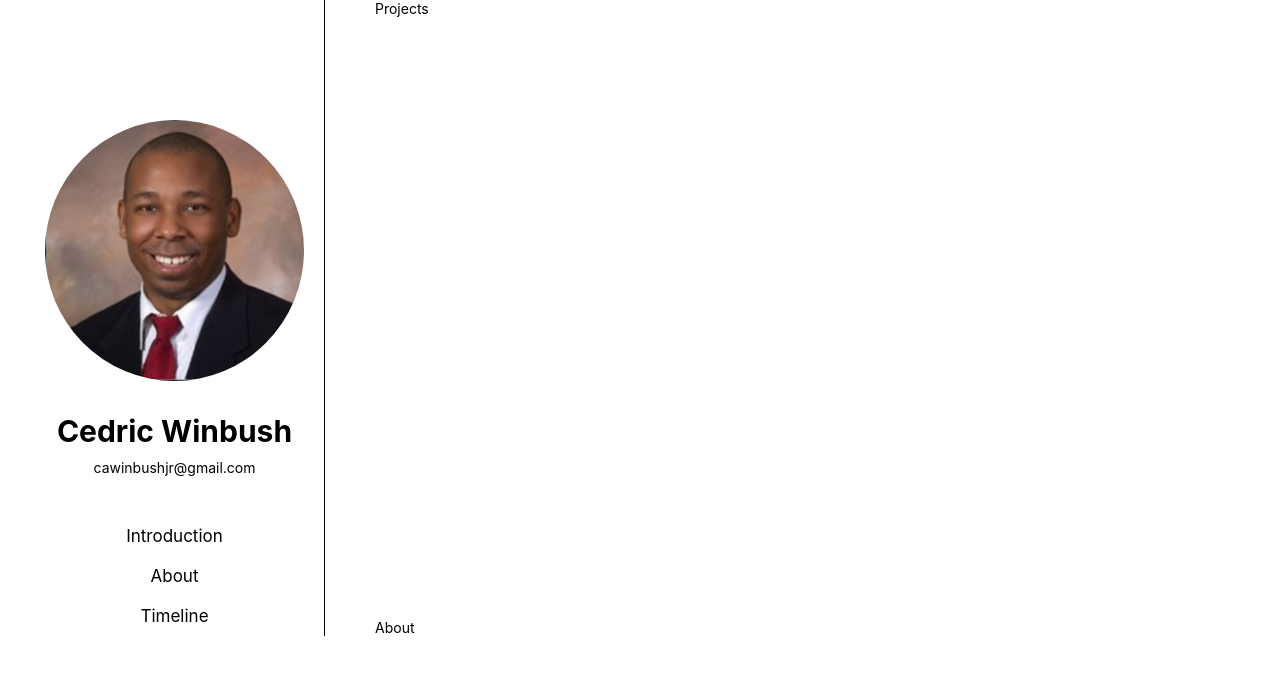
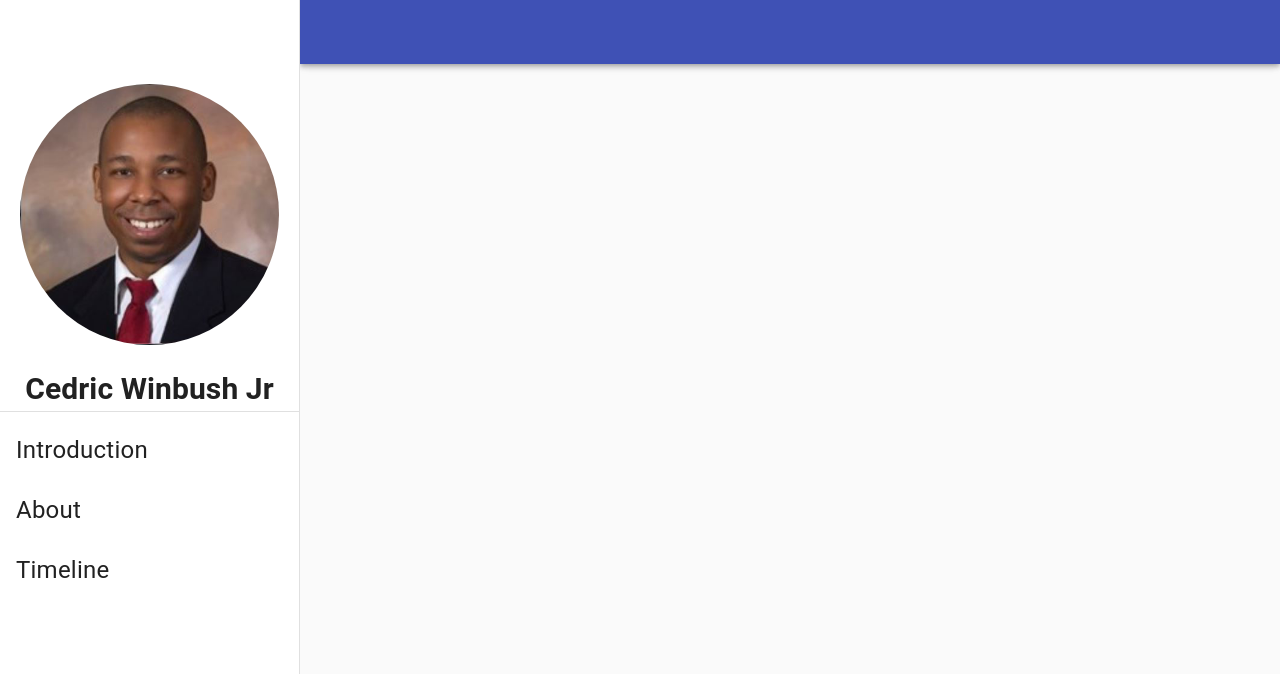
Before and after one commit to caw442000/cedric-react-portfolio, a React (Create React App) app: page / in a window 1280 px wide. Shown: the top 674 px of the page. Built offline with nearby package versions, Linux system fonts and the light colour scheme.

Commit message:
adds Material UI and adjusts font of left nav

```diff
--- a/package.json
+++ b/package.json
@@ -3,9 +3,12 @@
   "version": "0.1.0",
   "private": true,
   "dependencies": {
+    "@material-ui/core": "^4.11.0",
+    "@material-ui/icons": "^4.9.1",
     "@testing-library/jest-dom": "^4.2.4",
     "@testing-library/react": "^9.3.2",
     "@testing-library/user-event": "^7.1.2",
+    "prop-types": "^15.7.2",
     "react": "^16.13.1",
     "react-dom": "^16.13.1",
     "react-scripts": "3.4.1"
--- a/src/App.css
+++ b/src/App.css
@@ -29,17 +29,19 @@
   justify-content: space-between;
   max-width: 100%;
   width: 600px;
+  border-left: 1px solid black;
 }
 
 .App-Sidebar {
   width: 300px;
-  border-right: 1px solid black;
+
 }
 
 .Sidebar {
   display: flex;
   flex-direction: column;
   margin-top: 10rem;
+  max-width: 300px;
 }
 
 .Sidebar nav {
@@ -56,6 +58,9 @@
   font-size: 1.7rem;
 }
 
+.sidebar-subitem-text {
+  font-size: 2.8rem;
+}
 
 
 
--- a/src/components/sidebar.js
+++ b/src/components/sidebar.js
@@ -1,22 +1,212 @@
-import React from "react";
 import cedric from "../assets/images/cedric.png";
 
+// const Sidebar = (props) => {
+//   return (
+//     <div className="Sidebar">
+//       <div className="Profile-Image-Wrap">
+//         <img className = "Profile-Image" src={cedric} alt="Cedric Profile Picture" />
+//       </div>
+
+//       <h1>Cedric Winbush</h1>
+//       <p>cawinbushjr@gmail.com</p>
+//       <nav>
+//         <nav-item>Introduction</nav-item>
+//         <nav-item>About</nav-item>
+//         <nav-item>Timeline</nav-item>
+//       </nav>
+//     </div>
+//   );
+// };
+
+import React from "react";
+import PropTypes from "prop-types";
+import AppBar from "@material-ui/core/AppBar";
+import CssBaseline from "@material-ui/core/CssBaseline";
+import Divider from "@material-ui/core/Divider";
+import Drawer from "@material-ui/core/Drawer";
+import Hidden from "@material-ui/core/Hidden";
+import IconButton from "@material-ui/core/IconButton";
+import InboxIcon from "@material-ui/icons/MoveToInbox";
+import List from "@material-ui/core/List";
+import ListItem from "@material-ui/core/ListItem";
+import ListItemIcon from "@material-ui/core/ListItemIcon";
+import ListItemText from "@material-ui/core/ListItemText";
+import MailIcon from "@material-ui/icons/Mail";
+import EmailIcon from "@material-ui/icons/Email";
+import MenuIcon from "@material-ui/icons/Menu";
+import Toolbar from "@material-ui/core/Toolbar";
+import Typography from "@material-ui/core/Typography";
+import { makeStyles, useTheme } from "@material-ui/core/styles";
+
+const drawerWidth = 300;
+
+const useStyles = makeStyles((theme) => ({
+  root: {
+    display: "flex",
+  },
+  listItemText:{
+    fontSize:'2.4rem',//Insert your required size
+  },
+  drawer: {
+    [theme.breakpoints.up("sm")]: {
+      width: drawerWidth,
+      flexShrink: 0,
+    },
+  },
+  appBar: {
+    [theme.breakpoints.up("sm")]: {
+      width: `calc(100% - ${drawerWidth}px)`,
+      marginLeft: drawerWidth,
+    },
+  },
+  menuButton: {
+    marginRight: theme.spacing(2),
+    [theme.breakpoints.up("sm")]: {
+      display: "none",
+    },
+  },
+  // necessary for content to be below app bar
+  toolbar: theme.mixins.toolbar,
+  drawerPaper: {
+    width: drawerWidth,
+  },
+  content: {
+    flexGrow: 1,
+    padding: theme.spacing(3),
+  },
+
+
+}));
+
+const styles = theme => ({
+
+});
+
 const Sidebar = (props) => {
+  const { window } = props;
+  const classes = useStyles();
+  const theme = useTheme();
+  const [mobileOpen, setMobileOpen] = React.useState(false);
+
+  const handleDrawerToggle = () => {
+    setMobileOpen(!mobileOpen);
+  };
+
+  const drawer = (
+    <div>
+      <div className={classes.toolbar} />
+      <div className="Profile-Image-Wrap">
+        <img
+          className="Profile-Image"
+          src={cedric}
+          alt="Cedric Profile Picture"
+        />
+      </div>
+      <h1>Cedric Winbush Jr</h1>
+      <Divider />
+      <List>
+        {["Introduction", "About", "Timeline"].map((text, index) => (
+          <ListItem className={classes.navLinkBar} alignItems = 'center' button key={text}>
+            {/* <ListItemIcon>
+              {index % 2 === 0 ? <InboxIcon /> : <EmailIcon />}
+            </ListItemIcon> */}
+            <ListItemText classes={{primary:classes.listItemText}}primary={text}/>
+
+          </ListItem>
+        ))}
+      </List>
+    </div>
+  );
+
+  const container =
+    window !== undefined ? () => window().document.body : undefined;
+
   return (
-    <div className="Sidebar">
-      <div className="Profile-Image-Wrap">
-        <img className = "Profile-Image" src={cedric} alt="Cedric Profile Picture" />
-      </div>
-
-      <h1>Cedric Winbush</h1>
-      <p>cawinbushjr@gmail.com</p>
-      <nav>
-        <nav-item>Introduction</nav-item>
-        <nav-item>About</nav-item>
-        <nav-item>Timeline</nav-item>
+    <div className={classes.root}>
+      <CssBaseline />
+      <AppBar position="fixed" className={classes.appBar}>
+        <Toolbar>
+          <IconButton
+            color="inherit"
+            aria-label="open drawer"
+            edge="start"
+            onClick={handleDrawerToggle}
+            className={classes.menuButton}
+          >
+            <MenuIcon />
+          </IconButton>
+          {/* <Typography variant="h2" noWrap>
+            Cedric Winbush Jr Portfolio
+          </Typography> */}
+        </Toolbar>
+      </AppBar>
+      <nav className={classes.drawer} aria-label="mailbox folders">
+        {/* The implementation can be swapped with js to avoid SEO duplication of links. */}
+        <Hidden smUp implementation="css">
+          <Drawer
+            container={container}
+            variant="temporary"
+            anchor={theme.direction === "rtl" ? "right" : "left"}
+            open={mobileOpen}
+            onClose={handleDrawerToggle}
+            classes={{
+              paper: classes.drawerPaper,
+            }}
+            ModalProps={{
+              keepMounted: true, // Better open performance on mobile.
+            }}
+          >
+            {drawer}
+          </Drawer>
+        </Hidden>
+        <Hidden xsDown implementation="css">
+          <Drawer
+            classes={{
+              paper: classes.drawerPaper,
+            }}
+            variant="permanent"
+            open
+          >
+            {drawer}
+          </Drawer>
+        </Hidden>
       </nav>
+      {/* <main className={classes.content}>
+        <div className={classes.toolbar} />
+        <Typography paragraph>
+          Lorem ipsum dolor sit amet, consectetur adipiscing elit, sed do eiusmod tempor incididunt
+          ut labore et dolore magna aliqua. Rhoncus dolor purus non enim praesent elementum
+          facilisis leo vel. Risus at ultrices mi tempus imperdiet. Semper risus in hendrerit
+          gravida rutrum quisque non tellus. Convallis convallis tellus id interdum velit laoreet id
+          donec ultrices. Odio morbi quis commodo odio aenean sed adipiscing. Amet nisl suscipit
+          adipiscing bibendum est ultricies integer quis. Cursus euismod quis viverra nibh cras.
+          Metus vulputate eu scelerisque felis imperdiet proin fermentum leo. Mauris commodo quis
+          imperdiet massa tincidunt. Cras tincidunt lobortis feugiat vivamus at augue. At augue eget
+          arcu dictum varius duis at consectetur lorem. Velit sed ullamcorper morbi tincidunt. Lorem
+          donec massa sapien faucibus et molestie ac.
+        </Typography>
+        <Typography paragraph>
+          Consequat mauris nunc congue nisi vitae suscipit. Fringilla est ullamcorper eget nulla
+          facilisi etiam dignissim diam. Pulvinar elementum integer enim neque volutpat ac
+          tincidunt. Ornare suspendisse sed nisi lacus sed viverra tellus. Purus sit amet volutpat
+          consequat mauris. Elementum eu facilisis sed odio morbi. Euismod lacinia at quis risus sed
+          vulputate odio. Morbi tincidunt ornare massa eget egestas purus viverra accumsan in. In
+          hendrerit gravida rutrum quisque non tellus orci ac. Pellentesque nec nam aliquam sem et
+          tortor. Habitant morbi tristique senectus et. Adipiscing elit duis tristique sollicitudin
+          nibh sit. Ornare aenean euismod elementum nisi quis eleifend. Commodo viverra maecenas
+          accumsan lacus vel facilisis. Nulla posuere sollicitudin aliquam ultrices sagittis orci a.
+        </Typography>
+      </main> */}
     </div>
   );
 };
 
+Sidebar.propTypes = {
+  /**
+   * Injected by the documentation to work in an iframe.
+   * You won't need it on your project.
+   */
+  window: PropTypes.func,
+};
+
 export default Sidebar;
```
Also changed, not shown: 1 other file (tests, documents, lock files or other folders).
